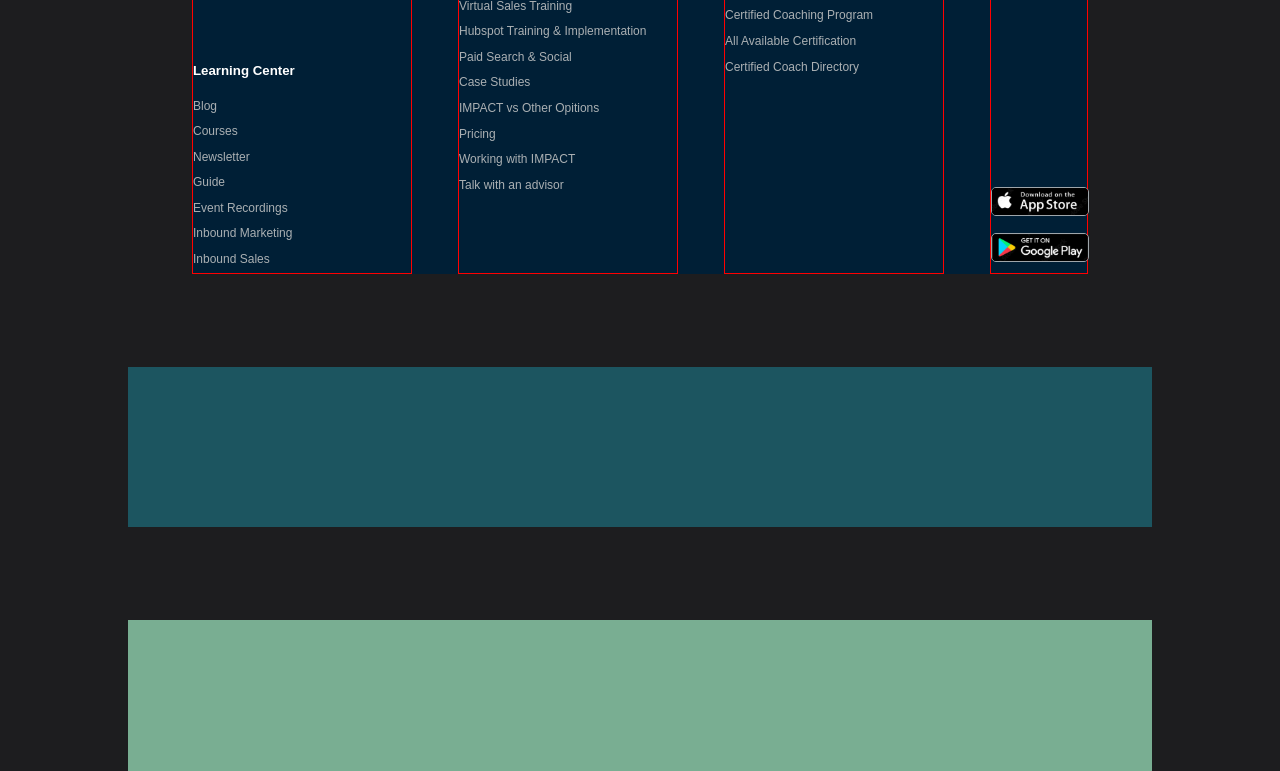
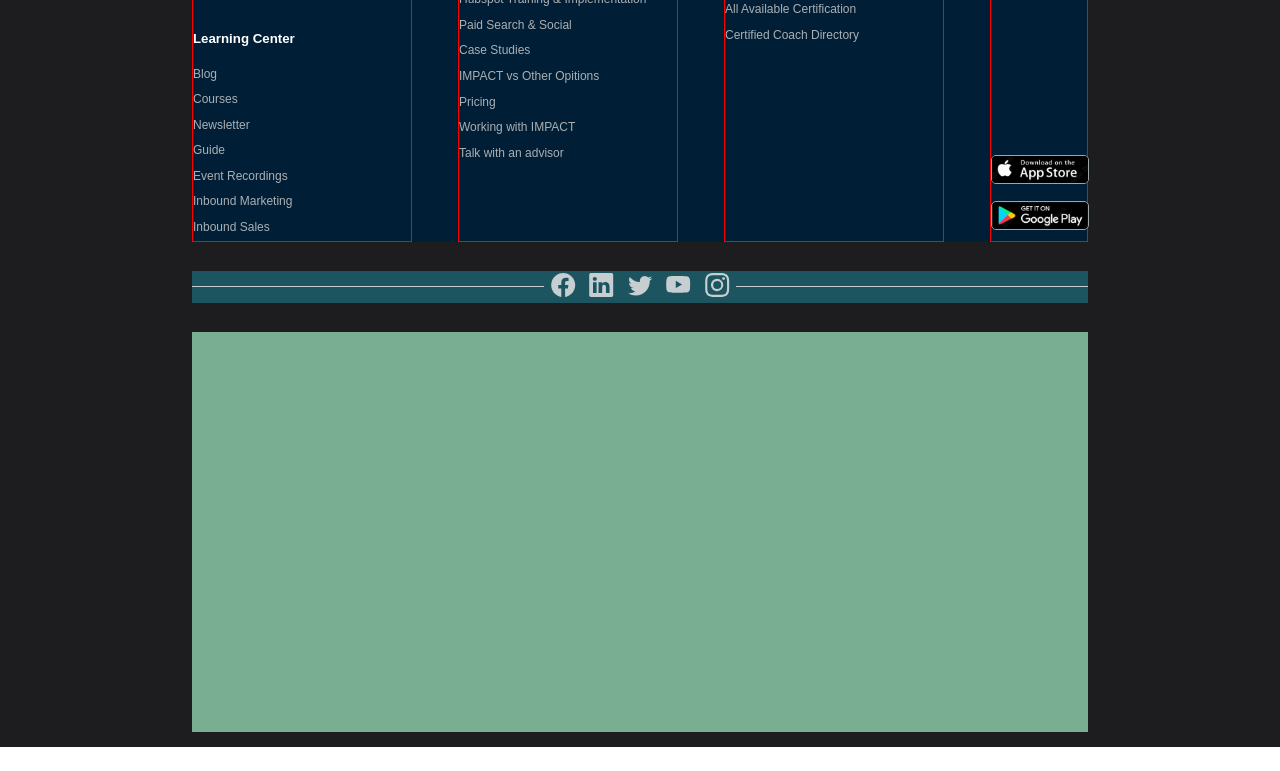
Before and after one commit to Jackfortal/landing_page_02, a plain HTML site: page index.html in a window 1280 px wide. Shown: the part 3021-3792 px from the top of the page. Drawn offline with Linux system fonts and the light colour scheme.

Commit message:
conclusão da footer mid, inicio da botton

```diff
--- a/assets/css/style.css
+++ b/assets/css/style.css
@@ -167,7 +167,6 @@ ul li:before {
     font-weight: bold;
     margin-top: 2vh;
 }
-
 /* INICIO DA MAIN SEGUNDA PARTE */
 .main_container_inferior {
     width: 100VW;
@@ -184,7 +183,6 @@ ul li:before {
     display: flex;
     justify-content: center;
     align-items: center;
-
 }
 .h2_white {
     font-size: 2rem;
@@ -241,7 +239,7 @@ ul li:before {
 }
 footer {
     width: 100vw;
-    height: 160vh;
+    height: 120vh;
     background-color: #1d1d1f;
     font-family: Arial, Helvetica, sans-serif;
     color: #aab0b3;
@@ -258,14 +256,15 @@ footer {
     background-color: #001f36;
 }
 .footer_part_mid {
-    width: 80%;
-    height: 20vh;
+    width: 70%;
+    height: 4vh;
     display: flex;
     justify-content: space-between;
+    align-items: center;
     background-color: #1c5560;
 }
 .footer_part_botton {
-    width: 80%;
+    width: 70%;
     height: 50vh;
     display: flex;
     justify-content: space-between;
@@ -319,3 +318,19 @@ h5 {
     border: 1px solid #9ea5aa;
     margin: 0.5vw 0;
 }
+.logos_socialmidia_footer {
+    width: 15vw;
+    display: flex;
+    justify-content: space-between;
+    align-items: center;
+}
+.logos_w {
+    width: 3vw;
+    height: 3vh;
+    color: #c6ced1;
+}
+.line_h {
+    width: 35vw;
+    height: 1px;
+    background-color: #c6ced1;
+}
--- a/index.html
+++ b/index.html
@@ -177,8 +177,32 @@
                 </div>
             </div>
         </div>
-        <div class="footer_part_mid"></div>
-        <div class="footer_part_botton"></div>
+        <div class="footer_part_mid">
+            <div class="line_h"></div>
+            <div class="logos_socialmidia_footer">
+                <a href="#"><svg class="logos_w" xmlns="http://www.w3.org/2000/svg" width="16" height="16" fill="currentColor" class="bi bi-facebook" viewBox="0 0 16 16">
+                    <path d="M16 8.049c0-4.446-3.582-8.05-8-8.05C3.58 0-.002 3.603-.002 8.05c0 4.017 2.926 7.347 6.75 7.951v-5.625h-2.03V8.05H6.75V6.275c0-2.017 1.195-3.131 3.022-3.131.876 0 1.791.157 1.791.157v1.98h-1.009c-.993 0-1.303.621-1.303 1.258v1.51h2.218l-.354 2.326H9.25V16c3.824-.604 6.75-3.934 6.75-7.951"/>
+                  </svg></a>
+                <a href="#"><svg  class="logos_w" xmlns="http://www.w3.org/2000/svg" width="16" height="16" fill="currentColor" class="bi bi-linkedin" viewBox="0 0 16 16">
+                    <path d="M0 1.146C0 .513.526 0 1.175 0h13.65C15.474 0 16 .513 16 1.146v13.708c0 .633-.526 1.146-1.175 1.146H1.175C.526 16 0 15.487 0 14.854zm4.943 12.248V6.169H2.542v7.225zm-1.2-8.212c.837 0 1.358-.554 1.358-1.248-.015-.709-.52-1.248-1.342-1.248S2.4 3.226 2.4 3.934c0 .694.521 1.248 1.327 1.248zm4.908 8.212V9.359c0-.216.016-.432.08-.586.173-.431.568-.878 1.232-.878.869 0 1.216.662 1.216 1.634v3.865h2.401V9.25c0-2.22-1.184-3.252-2.764-3.252-1.274 0-1.845.7-2.165 1.193v.025h-.016l.016-.025V6.169h-2.4c.03.678 0 7.225 0 7.225z"/>
+                  </svg></a>
+                <a href="#"><svg class="logos_w" xmlns="http://www.w3.org/2000/svg" width="16" height="16" fill="currentColor" class="bi bi-twitter" viewBox="0 0 16 16">
+                    <path d="M5.026 15c6.038 0 9.341-5.003 9.341-9.334q.002-.211-.006-.422A6.7 6.7 0 0 0 16 3.542a6.7 6.7 0 0 1-1.889.518 3.3 3.3 0 0 0 1.447-1.817 6.5 6.5 0 0 1-2.087.793A3.286 3.286 0 0 0 7.875 6.03a9.32 9.32 0 0 1-6.767-3.429 3.29 3.29 0 0 0 1.018 4.382A3.3 3.3 0 0 1 .64 6.575v.045a3.29 3.29 0 0 0 2.632 3.218 3.2 3.2 0 0 1-.865.115 3 3 0 0 1-.614-.057 3.28 3.28 0 0 0 3.067 2.277A6.6 6.6 0 0 1 .78 13.58a6 6 0 0 1-.78-.045A9.34 9.34 0 0 0 5.026 15"/>
+                  </svg></a>
+                <a href="#"><svg class="logos_w" xmlns="http://www.w3.org/2000/svg" width="16" height="16" fill="currentColor" class="bi bi-youtube" viewBox="0 0 16 16">
+                    <path d="M8.051 1.999h.089c.822.003 4.987.033 6.11.335a2.01 2.01 0 0 1 1.415 1.42c.101.38.172.883.22 1.402l.01.104.022.26.008.104c.065.914.073 1.77.074 1.957v.075c-.001.194-.01 1.108-.082 2.06l-.008.105-.009.104c-.05.572-.124 1.14-.235 1.558a2.01 2.01 0 0 1-1.415 1.42c-1.16.312-5.569.334-6.18.335h-.142c-.309 0-1.587-.006-2.927-.052l-.17-.006-.087-.004-.171-.007-.171-.007c-1.11-.049-2.167-.128-2.654-.26a2.01 2.01 0 0 1-1.415-1.419c-.111-.417-.185-.986-.235-1.558L.09 9.82l-.008-.104A31 31 0 0 1 0 7.68v-.123c.002-.215.01-.958.064-1.778l.007-.103.003-.052.008-.104.022-.26.01-.104c.048-.519.119-1.023.22-1.402a2.01 2.01 0 0 1 1.415-1.42c.487-.13 1.544-.21 2.654-.26l.17-.007.172-.006.086-.003.171-.007A100 100 0 0 1 7.858 2zM6.4 5.209v4.818l4.157-2.408z"/>
+                  </svg></a>
+                <a href="#"><svg class="logos_w" xmlns="http://www.w3.org/2000/svg" width="16" height="16" fill="currentColor" class="bi bi-instagram" viewBox="0 0 16 16">
+                    <path d="M8 0C5.829 0 5.556.01 4.703.048 3.85.088 3.269.222 2.76.42a3.9 3.9 0 0 0-1.417.923A3.9 3.9 0 0 0 .42 2.76C.222 3.268.087 3.85.048 4.7.01 5.555 0 5.827 0 8.001c0 2.172.01 2.444.048 3.297.04.852.174 1.433.372 1.942.205.526.478.972.923 1.417.444.445.89.719 1.416.923.51.198 1.09.333 1.942.372C5.555 15.99 5.827 16 8 16s2.444-.01 3.298-.048c.851-.04 1.434-.174 1.943-.372a3.9 3.9 0 0 0 1.416-.923c.445-.445.718-.891.923-1.417.197-.509.332-1.09.372-1.942C15.99 10.445 16 10.173 16 8s-.01-2.445-.048-3.299c-.04-.851-.175-1.433-.372-1.941a3.9 3.9 0 0 0-.923-1.417A3.9 3.9 0 0 0 13.24.42c-.51-.198-1.092-.333-1.943-.372C10.443.01 10.172 0 7.998 0zm-.717 1.442h.718c2.136 0 2.389.007 3.232.046.78.035 1.204.166 1.486.275.373.145.64.319.92.599s.453.546.598.92c.11.281.24.705.275 1.485.039.843.047 1.096.047 3.231s-.008 2.389-.047 3.232c-.035.78-.166 1.203-.275 1.485a2.5 2.5 0 0 1-.599.919c-.28.28-.546.453-.92.598-.28.11-.704.24-1.485.276-.843.038-1.096.047-3.232.047s-2.39-.009-3.233-.047c-.78-.036-1.203-.166-1.485-.276a2.5 2.5 0 0 1-.92-.598 2.5 2.5 0 0 1-.6-.92c-.109-.281-.24-.705-.275-1.485-.038-.843-.046-1.096-.046-3.233s.008-2.388.046-3.231c.036-.78.166-1.204.276-1.486.145-.373.319-.64.599-.92s.546-.453.92-.598c.282-.11.705-.24 1.485-.276.738-.034 1.024-.044 2.515-.045zm4.988 1.328a.96.96 0 1 0 0 1.92.96.96 0 0 0 0-1.92m-4.27 1.122a4.109 4.109 0 1 0 0 8.217 4.109 4.109 0 0 0 0-8.217m0 1.441a2.667 2.667 0 1 1 0 5.334 2.667 2.667 0 0 1 0-5.334"/>
+                  </svg></a>
+            </div>
+            <div class="line_h"></div>
+        </div>
+        <div class="footer_part_botton">
+            <div class="footer_part_botton_left"></div>
+            <div class="footer_part_botton_mid"></div>
+            <div class="footer_part_botton_right"></div>
+        </div>
     </footer>
 </body>
 </html>
```
Also changed, not shown: assets/imagem/facebook.svg (added), assets/imagem/instagram.svg (added), assets/imagem/linkedin.svg (added), assets/imagem/twitter.svg (added), assets/imagem/youtube.svg (added).
